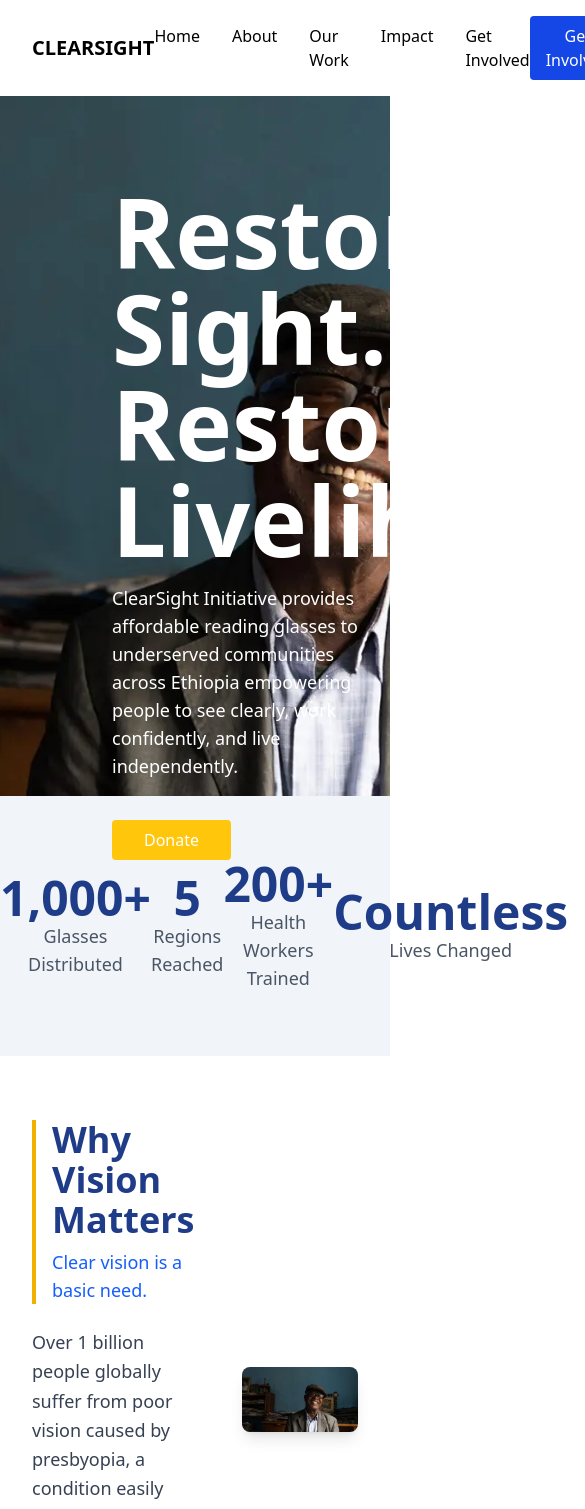
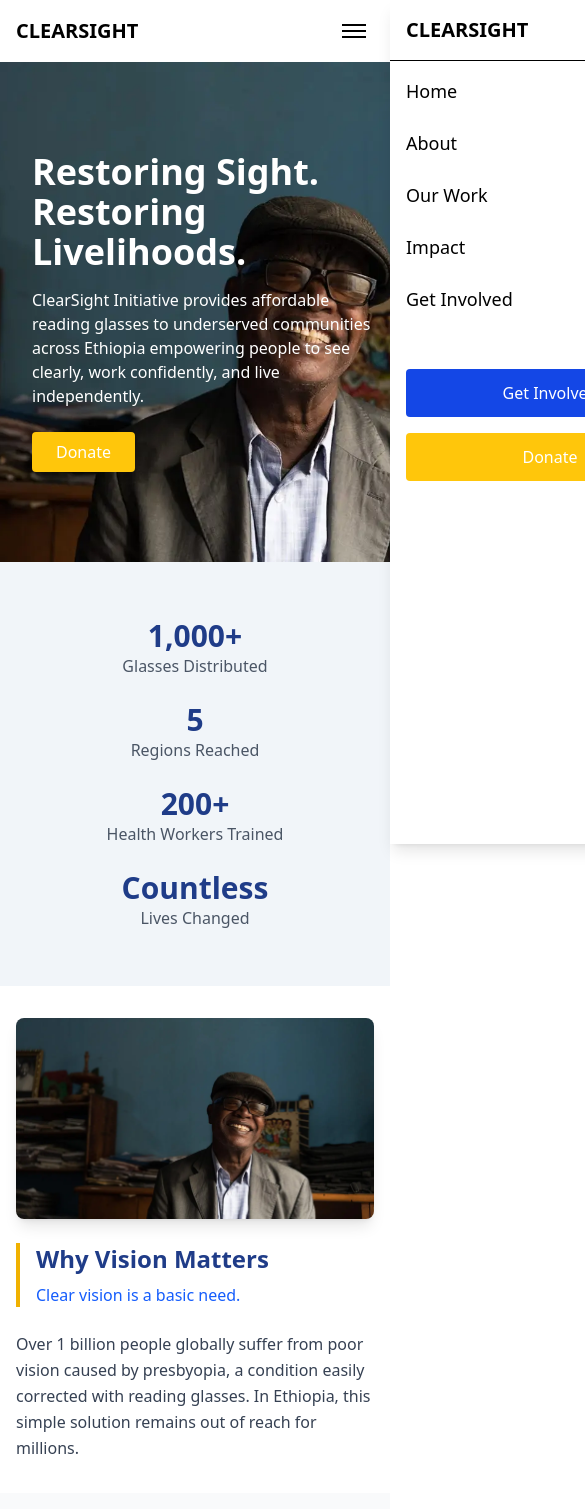
Before and after one commit to NatnaelAbebe19/ClearSight-Initiative, a Vue app: page / in a window 390 px wide. Shown: the top 1509 px of the page, 585 px wide, since content can reach past the window. Built offline with nearby package versions, Linux system fonts and the light colour scheme.

Commit message:
Enhance mobile navigation and layout for HomeView component

```diff
--- a/src/views/HomeView.vue
+++ b/src/views/HomeView.vue
@@ -1,85 +1,186 @@
 <script setup>
+import { ref } from 'vue'
 import OurSolutionImage from '/public/ourSolutionImage.webp'
 import DPrizeImage from '/public/dPrizeImage.webp'
 import HeroImage from '/public/heroImage.webp'
 import TestimonialImage from '/public/testimonialImage.webp'
 import QuotationIcon from '/public/quotationIcon.webp'
+
+const isMobileMenuOpen = ref(false)
+
+const toggleMobileMenu = () => {
+  isMobileMenuOpen.value = !isMobileMenuOpen.value
+}
 </script>
 <template>
-  <header class="flex justify-between items-center px-8 py-4 text-black">
+  <header class="flex justify-between items-center px-4 md:px-8 py-4 text-black relative">
     <div class="text-xl font-bold">CLEARSIGHT</div>
-    <nav class="flex space-x-8">
-      <a href="#" class="pointor-cursor hover:text-accentGold">Home</a>
-      <a href="#" class="pointor-cursor hover:text-accentGold">About</a>
-      <a href="#" class="pointor-cursor hover:text-accentGold">Our Work</a>
-      <a href="#" class="pointor-cursor hover:text-accentGold">Impact</a>
-      <a href="#" class="pointor-cursor hover:text-accentGold">Get Involved</a>
+
+    <!-- Desktop Navigation -->
+    <nav class="hidden md:flex space-x-8">
+      <a href="#" class="pointer-cursor hover:text-accentGold">Home</a>
+      <a href="#" class="pointer-cursor hover:text-accentGold">About</a>
+      <a href="#" class="pointer-cursor hover:text-accentGold">Our Work</a>
+      <a href="#" class="pointer-cursor hover:text-accentGold">Impact</a>
+      <a href="#" class="pointer-cursor hover:text-accentGold">Get Involved</a>
     </nav>
-    <div class="flex space-x-4">
-      <button class="px-4 py-2 bg-blue-700 pointor-cursor hover:bg-accentBlue text-white rounded">
+
+    <!-- Desktop Buttons -->
+    <div class="hidden md:flex space-x-4">
+      <button class="px-4 py-2 bg-blue-700 pointer-cursor hover:bg-accentBlue text-white rounded">
         Get Involved
       </button>
-      <button class="px-4 py-2 bg-accentGold pointor-cursor hover:bg-yellow-500 text-white rounded">
+      <button class="px-4 py-2 bg-accentGold pointer-cursor hover:bg-yellow-500 text-white rounded">
         Donate
       </button>
     </div>
+
+    <!-- Mobile Menu Button -->
+    <button
+      @click="toggleMobileMenu"
+      class="md:hidden flex flex-col space-y-1 p-2"
+      aria-label="Toggle mobile menu"
+    >
+      <span
+        class="w-6 h-0.5 bg-black transition-all duration-300"
+        :class="isMobileMenuOpen ? 'rotate-45 translate-y-2' : ''"
+      ></span>
+      <span
+        class="w-6 h-0.5 bg-black transition-all duration-300"
+        :class="isMobileMenuOpen ? 'opacity-0' : ''"
+      ></span>
+      <span
+        class="w-6 h-0.5 bg-black transition-all duration-300"
+        :class="isMobileMenuOpen ? '-rotate-45 -translate-y-2' : ''"
+      ></span>
+    </button>
+
+    <!-- Mobile Sliding Menu -->
+    <div
+      class="fixed top-0 right-0 h-full w-80 bg-white shadow-lg transform transition-transform duration-300 ease-in-out z-50 md:hidden"
+      :class="isMobileMenuOpen ? 'translate-x-0' : 'translate-x-full'"
+    >
+      <div class="flex justify-between items-center p-4 border-b">
+        <div class="text-xl font-bold">CLEARSIGHT</div>
+        <button @click="toggleMobileMenu" class="p-2">
+          <span class="w-6 h-0.5 bg-black block rotate-45 translate-y-1"></span>
+          <span class="w-6 h-0.5 bg-black block -rotate-45 -translate-y-1"></span>
+        </button>
+      </div>
+
+      <nav class="flex flex-col p-4 space-y-6">
+        <a
+          href="#"
+          class="text-lg hover:text-accentGold transition-colors"
+          @click="toggleMobileMenu"
+          >Home</a
+        >
+        <a
+          href="#"
+          class="text-lg hover:text-accentGold transition-colors"
+          @click="toggleMobileMenu"
+          >About</a
+        >
+        <a
+          href="#"
+          class="text-lg hover:text-accentGold transition-colors"
+          @click="toggleMobileMenu"
+          >Our Work</a
+        >
+        <a
+          href="#"
+          class="text-lg hover:text-accentGold transition-colors"
+          @click="toggleMobileMenu"
+          >Impact</a
+        >
+        <a
+          href="#"
+          class="text-lg hover:text-accentGold transition-colors"
+          @click="toggleMobileMenu"
+          >Get Involved</a
+        >
+      </nav>
+
+      <div class="flex flex-col space-y-4 p-4 mt-6">
+        <button
+          class="px-4 py-3 bg-blue-700 hover:bg-accentBlue text-white rounded transition-colors"
+        >
+          Get Involved
+        </button>
+        <button
+          class="px-4 py-3 bg-accentGold hover:bg-yellow-500 text-white rounded transition-colors"
+        >
+          Donate
+        </button>
+      </div>
+    </div>
+
+    <!-- Mobile Menu Overlay -->
+    <div
+      v-if="isMobileMenuOpen"
+      class="fixed inset-0 bg-black bg-opacity-50 z-40 md:hidden"
+      @click="toggleMobileMenu"
+    ></div>
   </header>
+
   <div
-    class="w-full h-[700px] text-white flex-col bg-cover bg-center"
+    class="w-full h-[500px] md:h-[700px] text-white flex flex-col justify-center bg-cover bg-center px-4 md:px-0"
     style="background-image: url('/heroImage.webp')"
   >
-    <div class="text-8xl ml-28 font-bold pt-22">
-      <h1 class="">Restoring Sight.</h1>
-      <h1 class="">Restoring</h1>
-      <h1 class="">Livelihoods.</h1>
+    <div class="text-4xl md:text-8xl ml-4 md:ml-28 font-bold">
+      <h1>Restoring Sight.</h1>
+      <h1>Restoring</h1>
+      <h1>Livelihoods.</h1>
     </div>
-    <p class="max-w-2xl text-lg ml-28 mt-4">
+    <p class="max-w-2xl text-base md:text-lg ml-4 md:ml-28 mt-4">
       ClearSight Initiative provides affordable reading glasses to underserved communities across
       Ethiopia empowering people to see clearly, work confidently, and live independently.
     </p>
     <button
-      class="px-8 round-md w-fit py-2 ml-28 mt-10 bg-accentGold pointor-cursor hover:bg-yellow-500 text-white rounded"
+      class="px-6 md:px-8 w-fit py-2 ml-4 md:ml-28 mt-6 md:mt-10 bg-accentGold pointer-cursor hover:bg-yellow-500 text-white rounded"
     >
       Donate
     </button>
   </div>
 
-  <div class="bg-[#F1F5F9] py-10">
-    <div class="flex justify-around mx-auto max-w-5xl items-center py-6 text-center">
+  <div class="bg-[#F1F5F9] py-8 md:py-10 px-4">
+    <div
+      class="flex flex-col md:flex-row justify-around mx-auto max-w-5xl items-center py-6 text-center space-y-6 md:space-y-0"
+    >
       <div>
-        <p class="text-5xl font-bold text-accentBlue">1,000+</p>
-        <p class="text-lg text-gray-600">Glasses Distributed</p>
+        <p class="text-3xl md:text-5xl font-bold text-accentBlue">1,000+</p>
+        <p class="text-base md:text-lg text-gray-600">Glasses Distributed</p>
       </div>
       <div>
-        <p class="text-5xl font-bold text-accentBlue">5</p>
-        <p class="text-lg text-gray-600">Regions Reached</p>
+        <p class="text-3xl md:text-5xl font-bold text-accentBlue">5</p>
+        <p class="text-base md:text-lg text-gray-600">Regions Reached</p>
       </div>
       <div>
-        <p class="text-5xl font-bold text-accentBlue">200+</p>
-        <p class="text-lg text-gray-600">Health Workers Trained</p>
+        <p class="text-3xl md:text-5xl font-bold text-accentBlue">200+</p>
+        <p class="text-base md:text-lg text-gray-600">Health Workers Trained</p>
       </div>
       <div>
-        <p class="text-5xl font-bold text-accentBlue">Countless</p>
-        <p class="text-lg text-gray-600">Lives Changed</p>
+        <p class="text-3xl md:text-5xl font-bold text-accentBlue">Countless</p>
+        <p class="text-base md:text-lg text-gray-600">Lives Changed</p>
       </div>
     </div>
   </div>
 
   <!-- Why Vision Matters Section -->
-  <div class="py-16 px-8">
-    <div class="max-w-6xl mx-auto flex items-center gap-12">
-      <div class="flex-1">
+  <div class="py-8 md:py-16 px-4 md:px-8">
+    <div class="max-w-6xl mx-auto flex flex-col md:flex-row items-center gap-6 md:gap-12">
+      <div class="flex-1 order-2 md:order-1">
         <div class="border-l-4 border-yellow-500 pl-4 mb-6">
-          <h2 class="text-4xl font-bold text-accentBlue">Why Vision Matters</h2>
-          <p class="text-blue-600 text-lg mt-2">Clear vision is a basic need.</p>
+          <h2 class="text-2xl md:text-4xl font-bold text-accentBlue">Why Vision Matters</h2>
+          <p class="text-blue-600 text-base md:text-lg mt-2">Clear vision is a basic need.</p>
         </div>
-        <p class="text-gray-700 text-lg leading-relaxed">
+        <p class="text-gray-700 text-base md:text-lg leading-relaxed">
           Over 1 billion people globally suffer from poor vision caused by presbyopia, a condition
           easily corrected with reading glasses. In Ethiopia, this simple solution remains out of
           reach for millions.
         </p>
       </div>
-      <div class="flex-1">
+      <div class="flex-1 order-1 md:order-2">
         <img
           :src="HeroImage"
           alt="Person with glasses reading"
@@ -90,8 +191,8 @@ import QuotationIcon from '/public/quotationIcon.webp'
   </div>
 
   <!-- Our Solution Section -->
-  <div class="py-16 px-8 bg-gray-50">
-    <div class="max-w-6xl mx-auto flex items-center gap-12">
+  <div class="py-8 md:py-16 px-4 md:px-8 bg-gray-50">
+    <div class="max-w-6xl mx-auto flex flex-col md:flex-row items-center gap-6 md:gap-12">
       <div class="flex-1">
         <img
           :src="OurSolutionImage"
@@ -101,9 +202,9 @@ import QuotationIcon from '/public/quotationIcon.webp'
       </div>
       <div class="flex-1">
         <div class="border-l-4 border-yellow-500 pl-4 mb-6">
-          <h2 class="text-4xl font-bold text-accentBlue">Our Solution</h2>
+          <h2 class="text-2xl md:text-4xl font-bold text-accentBlue">Our Solution</h2>
         </div>
-        <p class="text-gray-700 text-lg leading-relaxed">
+        <p class="text-gray-700 text-base md:text-lg leading-relaxed">
           We deliver high-quality reading glasses at ultra-low cost by training local distributors,
           partnering with health systems, and using data to maximize reach. Every pair we distribute
           restores someone's ability to read, work, and thrive.
@@ -113,32 +214,36 @@ import QuotationIcon from '/public/quotationIcon.webp'
   </div>
 
   <!-- Backed by D-Prize Section -->
-  <div class="py-16 px-8">
-    <div class="max-w-6xl mx-auto flex items-center gap-12">
-      <div class="flex-1">
+  <div class="py-8 md:py-16 px-4 md:px-8">
+    <div class="max-w-6xl mx-auto flex flex-col md:flex-row items-center gap-6 md:gap-12">
+      <div class="flex-1 order-2 md:order-1">
         <div class="border-l-4 border-yellow-500 pl-4 mb-6">
-          <h2 class="text-4xl font-bold text-accentBlue">Backed by D-Prize</h2>
+          <h2 class="text-2xl md:text-4xl font-bold text-accentBlue">Backed by D-Prize</h2>
         </div>
-        <p class="text-gray-700 text-lg leading-relaxed mb-8">
+        <p class="text-gray-700 text-base md:text-lg leading-relaxed mb-8">
           ClearSight Initiative is a validated project supported by D-Prize. We're scaling up
           through trusted partnerships and community-based models to reach more people in need.
         </p>
       </div>
-      <div class="flex-1">
-        <div class="bg-gray-100 p-8 rounded-lg text-center">
-          <img :src="DPrizeImage" alt="D-Prize Logo" class="w-32 mx-auto mb-6" />
-          <p class="text-gray-700 font-medium mb-2">We seed new organizations</p>
-          <p class="text-gray-700 font-medium mb-2">distributing proven poverty solutions,</p>
-          <p class="text-gray-700 font-medium mb-4">all aiming to scale.</p>
-          <p class="text-blue-600 font-medium">Are you next?</p>
+      <div class="flex-1 order-1 md:order-2">
+        <div class="bg-gray-100 p-6 md:p-8 rounded-lg text-center">
+          <img :src="DPrizeImage" alt="D-Prize Logo" class="w-24 md:w-32 mx-auto mb-6" />
+          <p class="text-gray-700 font-medium mb-2 text-sm md:text-base">
+            We seed new organizations
+          </p>
+          <p class="text-gray-700 font-medium mb-2 text-sm md:text-base">
+            distributing proven poverty solutions,
+          </p>
+          <p class="text-gray-700 font-medium mb-4 text-sm md:text-base">all aiming to scale.</p>
+          <p class="text-blue-600 font-medium text-sm md:text-base">Are you next?</p>
         </div>
       </div>
     </div>
   </div>
 
   <!-- Testimonial Section -->
-  <div class="py-16 px-8 bg-gray-50">
-    <div class="max-w-6xl mx-auto flex items-center gap-12">
+  <div class="py-8 md:py-16 px-4 md:px-8 bg-gray-50">
+    <div class="max-w-6xl mx-auto flex flex-col md:flex-row items-center gap-6 md:gap-12">
       <div class="flex-1">
         <img
           :src="TestimonialImage"
@@ -147,38 +252,41 @@ import QuotationIcon from '/public/quotationIcon.webp'
         />
       </div>
       <div class="flex-1">
-        <img :src="QuotationIcon" alt="Quote" class="w-16 h-16 mb-6" />
-        <blockquote class="text-xl text-gray-700 leading-relaxed mb-6">
+        <img :src="QuotationIcon" alt="Quote" class="w-12 h-12 md:w-16 md:h-16 mb-6" />
+        <blockquote class="text-lg md:text-xl text-gray-700 leading-relaxed mb-6">
           "I couldn't read the Bible for years. Now I can read every day again. These glasses
           brought back not just my sight, but a part of my life I thought was gone."
         </blockquote>
-        <cite class="text-gray-600 font-medium"> Akalework Beyene, beneficiary in Tigray </cite>
+        <cite class="text-gray-600 font-medium text-sm md:text-base">
+          Akalework Beyene, beneficiary in Tigray
+        </cite>
       </div>
     </div>
   </div>
 
   <!-- Get Involved Section -->
-  <div class="py-16 px-8 bg-accentBlue">
+  <div class="py-8 md:py-16 px-4 md:px-8 bg-accentBlue">
     <div class="max-w-4xl mx-auto text-center text-white">
-      <div class="border-x-8 border-yellow-500 px-4 mb-6 inline-block">
-        <h2 class="text-5xl font-bold">Get Involved</h2>
+      <div class="border-x-4 md:border-x-8 border-yellow-500 px-4 mb-6 inline-block">
+        <h2 class="text-3xl md:text-5xl font-bold">Get Involved</h2>
       </div>
-      <p class="text-3xl font-semibold mb-8">You can help us restore sight across Ethiopia.</p>
-      <div class="text-lg leading-relaxed">
+      <p class="text-xl md:text-3xl font-semibold mb-8">
+        You can help us restore sight across Ethiopia.
+      </p>
+      <div class="text-base md:text-lg leading-relaxed">
         <span class="font-semibold">Donate</span> to put glasses in someone's hands,
-        <span class="font-semibold">Partner</span> to expand <br />
-        our reach,
+        <span class="font-semibold">Partner</span> to expand our reach,
         <span class="font-semibold">Share our mission</span> to bring vision to all
       </div>
     </div>
   </div>
 
   <!-- Footer -->
-  <footer class="bg-gray-100 py-12 px-8">
+  <footer class="bg-gray-100 py-8 md:py-12 px-4 md:px-8">
     <div class="max-w-6xl mx-auto">
-      <div class="grid grid-cols-4 gap-8">
+      <div class="grid grid-cols-1 md:grid-cols-2 lg:grid-cols-4 gap-8">
         <!-- Logo and Description -->
-        <div>
+        <div class="col-span-1 md:col-span-2 lg:col-span-1">
           <h3 class="text-xl font-bold mb-4">CLEARSIGHT LOGO</h3>
           <p class="text-gray-600 text-sm leading-relaxed">
             Restoring sight to underserved communities in Ethiopia through affordable, quality
```
